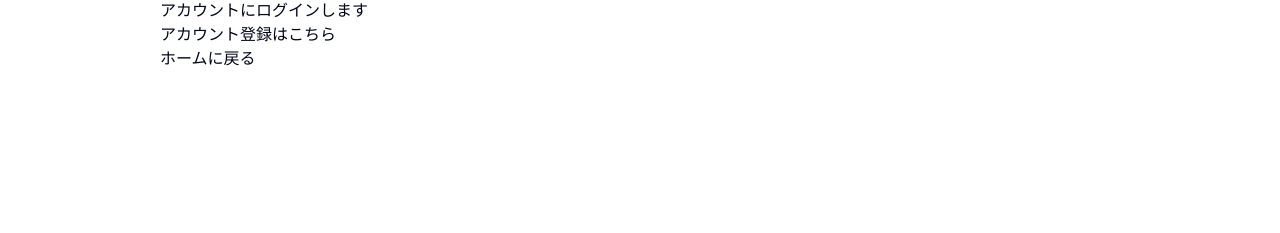
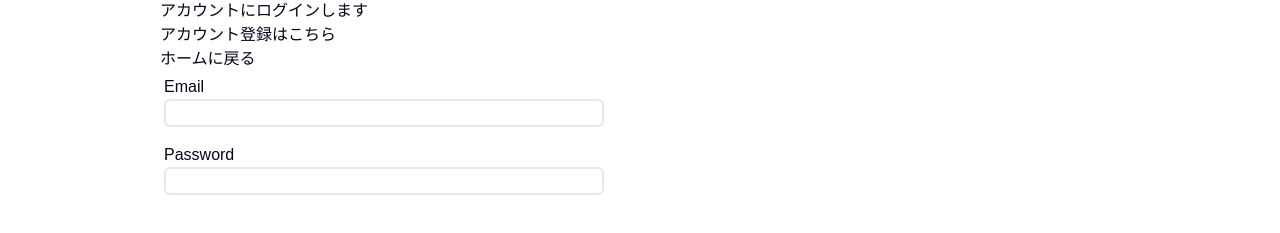
Before and after one commit to SketchShifter/sketchshifter_frontend, a Next.js app: page /login in a window 1280 px wide. Shown: the part 121-354 px from the top of the page. Built offline with nearby package versions, Linux system fonts and the light colour scheme.

Commit message:
一旦こみっと全然できてないよ

```diff
--- a/src/app/login/page.tsx
+++ b/src/app/login/page.tsx
@@ -1,5 +1,5 @@
 import Link from "next/link";
-
+import { Login } from '@/components/auth/Login';
 export default function LoginPage() {
   return (
     <div>
@@ -11,6 +11,7 @@ export default function LoginPage() {
       <div>
         <Link href="/">ホームに戻る</Link>
       </div>
+      <Login />
     </div>
   );
 }
--- /dev/null
+++ b/src/components/auth/Login.tsx
@@ -0,0 +1,72 @@
+'use client';
+
+import { error } from "console";
+import { useState } from "react";
+import { useForm } from "react-hook-form";
+
+interface InputType {
+    email: string;
+    password: string;
+}
+const Login = () => {
+    const [isLogin, setIsLogin] = useState(false);
+    const [loading, setLoading] = useState(true);
+    const [isLoginFailed, setIsLoginFailed] = useState(false);
+
+    const {
+        register,
+        watch,
+        handleSubmit,
+        formState: { errors },
+    } = useForm<InputType>({
+        mode: 'onBlur'
+    });
+
+    const isValid = (data: InputType) => {
+
+    };
+
+    const isInValid = (error: any) => {
+        setIsLoginFailed(true);
+
+    };
+
+
+    return(<>
+        <form onSubmit={handleSubmit(isValid, isInValid)} className="max-w-md">
+            <div className="flex flex-nowrap flex-col p-1">
+                <label htmlFor="email">
+                    Email
+                </label>
+                <input
+                    {...register("email", { required: "メールアドレスを入力してください"})}
+                    className="border-2 border-solid rounded-sm"
+                    type="email"
+                    name="email"
+                />
+                <div className="text-[red] text-xs h-2 m-l-1">
+                    {errors.email?.message}
+                </div>
+            </div>
+            <div className="flex flex-nowrap flex-col p-1">
+                <label htmlFor="email">
+                    Password
+                </label>
+                <input
+                    {...register("password", {
+                        required: "パスワードを入力してください",
+                        minLength: { value: 8, message: "8文字以上入力してください"}
+                    })}
+                    className="border-2 border-solid rounded-sm"
+                    type="password"
+                    name="password"
+                />
+                <div className="text-[red] text-xs h-2">
+                    {errors.password?.message}
+                </div>
+            </div>
+        </form>
+    </>);
+}
+
+export {Login}
```
